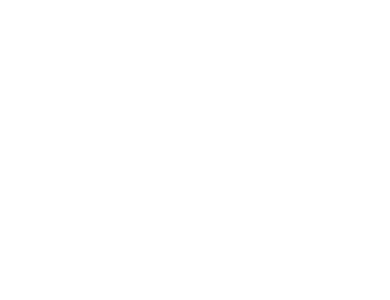
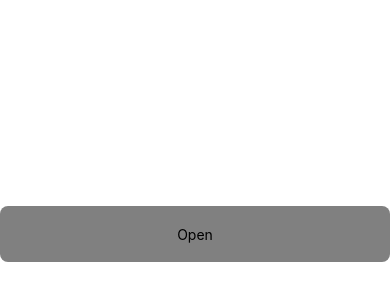
Before and after one commit to rafi-ramdhani/BingeTrack, a React Native app: screen / in a window 390 px wide. Shown: the part 188-488 px from the top of the page. Built offline with nearby package versions, Linux system fonts and the light colour scheme.

Commit message:
feat: created AppText & AppButton

```diff
--- a/App.tsx
+++ b/App.tsx
@@ -1,3 +1,45 @@
+import { useEffect, useState } from 'react';
+import { Pressable, StyleSheet, Text, View } from 'react-native';
+
 export default function App() {
-  return null;
+  const [isOpen, setIsOpen] = useState(false);
+
+  useEffect(() => {
+    if (isOpen) {
+      console.log('hai');
+    }
+  }, [isOpen]);
+
+  return (
+    <View style={styles.container}>
+      <Pressable
+        style={({ pressed }) => [
+          styles.button,
+          pressed && styles.buttonPressed,
+        ]}
+        onPress={() => setIsOpen(prev => !prev)}
+      >
+        <Text>Open</Text>
+      </Pressable>
+    </View>
+  );
 }
+
+const styles = StyleSheet.create({
+  container: {
+    flex: 1,
+    alignItems: 'center',
+    justifyContent: 'center',
+  },
+  button: {
+    borderRadius: 8,
+    width: '100%',
+    height: 56,
+    alignItems: 'center',
+    justifyContent: 'center',
+    backgroundColor: 'gray',
+  },
+  buttonPressed: {
+    opacity: 0.2,
+  },
+});
--- a/jest.config.cjs
+++ b/jest.config.cjs
@@ -1,3 +1,6 @@
 module.exports = {
   preset: 'react-native',
+  moduleNameMapper: {
+    '^@/(.*)$': '<rootDir>/src/$1',
+  },
 };
--- a/package.json
+++ b/package.json
@@ -10,9 +10,9 @@
     "test": "jest"
   },
   "dependencies": {
+    "@react-native/new-app-screen": "0.84.1",
     "react": "19.2.3",
     "react-native": "0.84.1",
-    "@react-native/new-app-screen": "0.84.1",
     "react-native-safe-area-context": "^5.5.2"
   },
   "devDependencies": {
@@ -29,6 +29,7 @@
     "@types/jest": "^29.5.13",
     "@types/react": "^19.2.0",
     "@types/react-test-renderer": "^19.1.0",
+    "babel-plugin-module-resolver": "^5.0.2",
     "eslint": "^8.19.0",
     "jest": "^29.6.3",
     "prettier": "2.8.8",
--- a/tsconfig.json
+++ b/tsconfig.json
@@ -1,7 +1,11 @@
 {
   "extends": "@react-native/typescript-config",
   "compilerOptions": {
-    "types": ["jest"]
+    "types": ["jest"],
+    "baseUrl": ".",
+    "paths": {
+      "@/*": ["src/*"]
+    }
   },
   "include": ["**/*.ts", "**/*.tsx"],
   "exclude": ["**/node_modules", "**/Pods"]
```
Also changed, not shown: babel.config.cjs (+20 -0 lines), src/components/AppButton/index.tsx (added, +15 -0 lines), src/components/AppText/index.tsx (added, +17 -0 lines), 1 other file (tests, documents, lock files or other folders).
